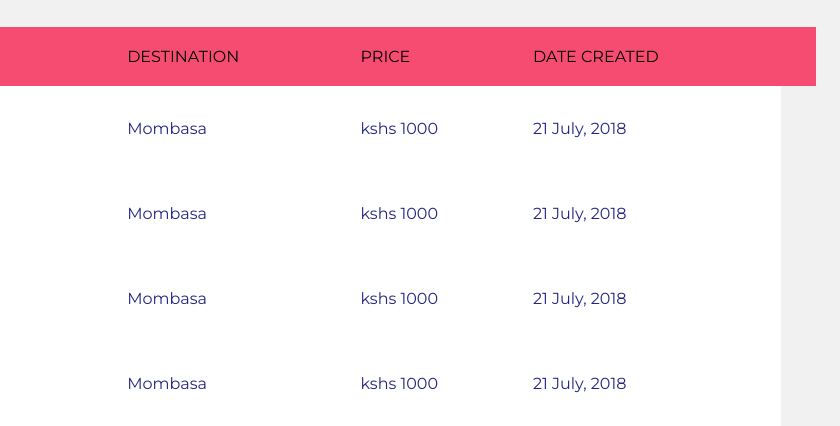
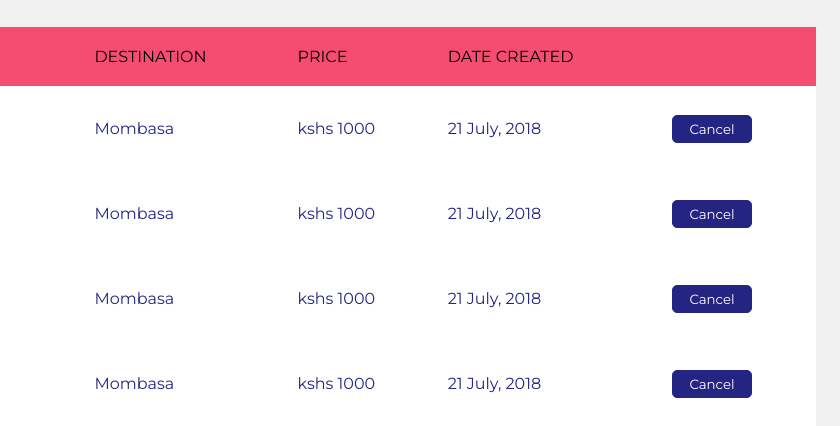
Before and after one commit to nziokaivy/Wayfarer_project, a plain HTML site: page UI/html/admin.html in a window 1280 px wide. Shown: the part 667-1093 px from the top of the page, 440-1280 px from the left. Drawn offline with nearby package versions, Linux system fonts and the light colour scheme; a script that the page names is missing.

Commit message:
[Finishes #167613947]: Add cancel trip feature

```diff
--- a/UI/html/admin.html
+++ b/UI/html/admin.html
@@ -96,6 +96,7 @@
                         <td>Mombasa</td>
                         <td>kshs 1000</td>
                         <td>21 July, 2018</td>
+                        <td><button class="cancel-button">Cancel</button></td>
 
 
 
@@ -106,6 +107,7 @@
                         <td>Mombasa</td>
                         <td>kshs 1000</td>
                         <td>21 July, 2018</td>
+                        <td><button class="cancel-button">Cancel</button></td>
 
                     </tr>
 
@@ -114,6 +116,7 @@
                         <td>Mombasa</td>
                         <td>kshs 1000</td>
                         <td>21 July, 2018</td>
+                        <td><button class="cancel-button">Cancel</button></td>
 
                     </tr>
 
@@ -122,6 +125,7 @@
                         <td>Mombasa</td>
                         <td>kshs 1000</td>
                         <td>21 July, 2018</td>
+                        <td><button class="cancel-button">Cancel</button></td>
 
                     </tr>
                 </tbody>
```
